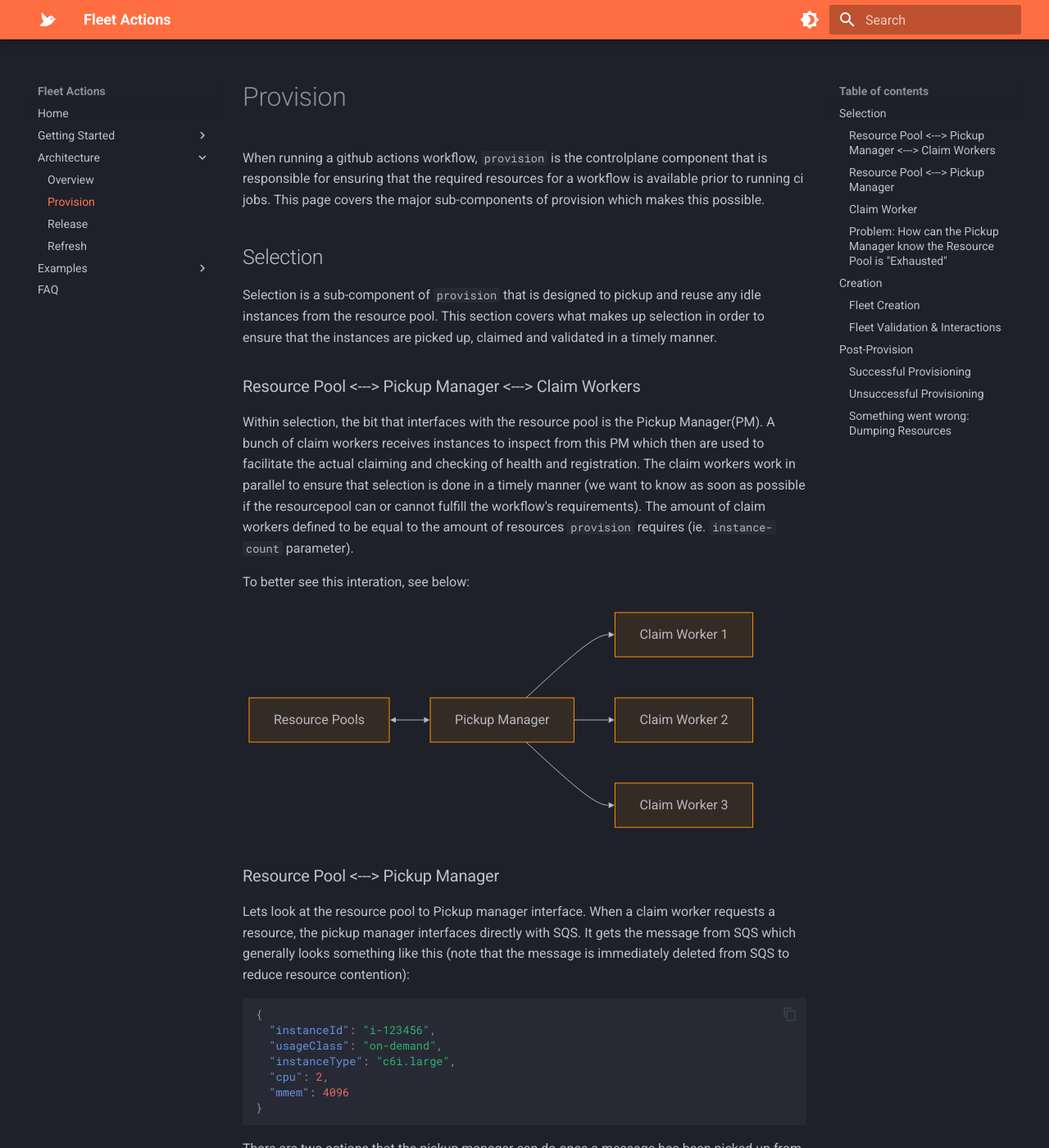
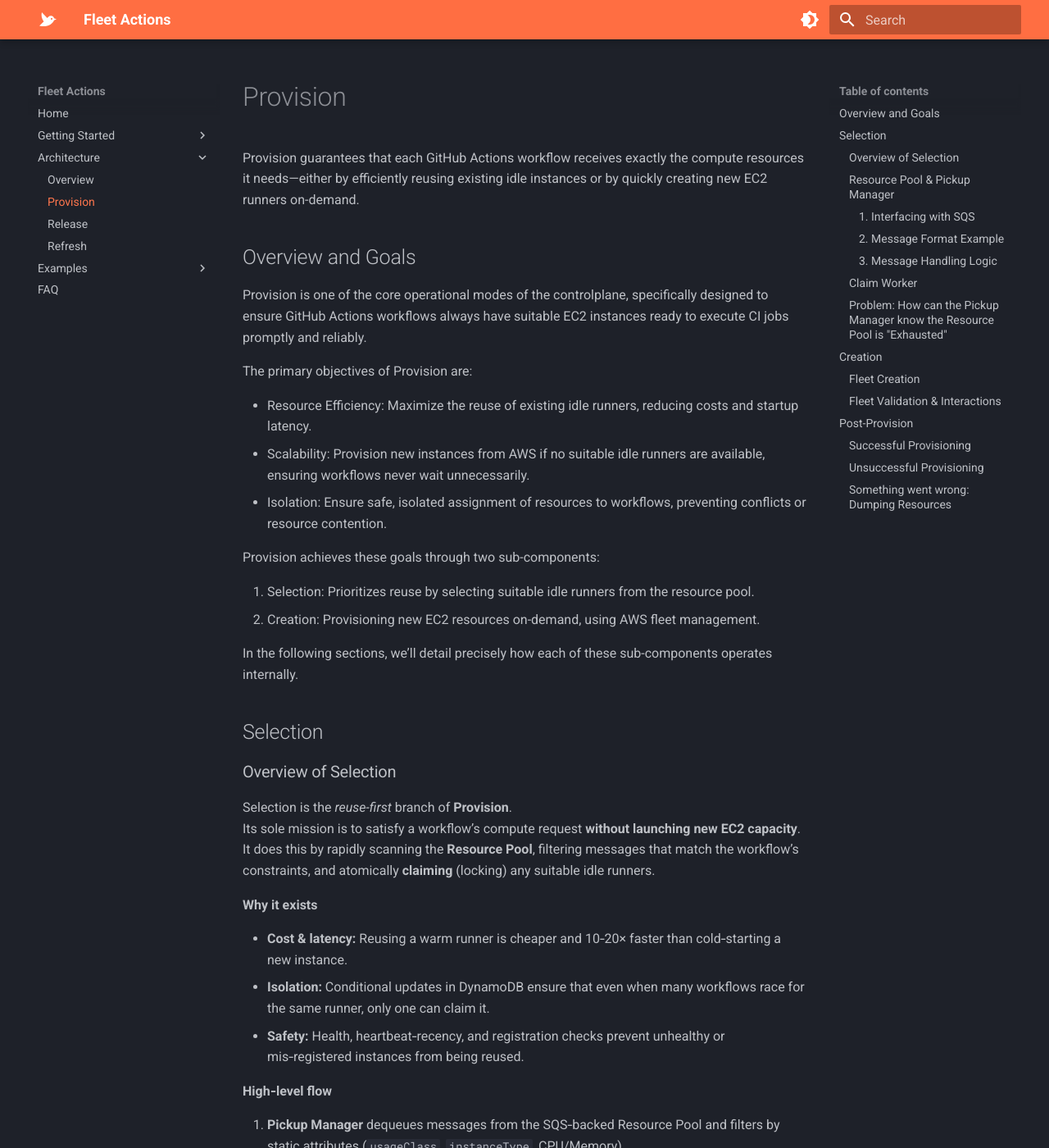
Before and after one commit to fleet-actions/ec2-runner-pool-manager, an MkDocs documentation site: the page built from docs/architecture/provision.md, in a window 1280 px wide and 1400 px high. Shown: the whole window at 82% size. Built offline with MkDocs 1.6.1 and Material for MkDocs 9.7.7, drawn with Linux system fonts in a browser that asks for light colours; some of the changed text lies outside the part shown.

Commit message:
docs(provision): document the Selection sub-component

````diff
--- a/docs/architecture/provision.md
+++ b/docs/architecture/provision.md
@@ -1,52 +1,111 @@
 # Provision
 
-When running a github actions workflow, `provision` is the controlplane component that is responsible for ensuring that the required resources for a workflow is available prior to running ci jobs. This page covers the major sub-components of provision which makes this possible.
+Provision guarantees that each GitHub Actions workflow receives exactly the compute resources it needs—either by efficiently reusing existing idle instances or by quickly creating new EC2 runners on-demand.
+
+## Overview and Goals
+
+Provision is one of the core operational modes of the controlplane, specifically designed to ensure GitHub Actions workflows always have suitable EC2 instances ready to execute CI jobs promptly and reliably.
+
+The primary objectives of Provision are:
+
+- Resource Efficiency: Maximize the reuse of existing idle runners, reducing costs and startup latency.
+- Scalability: Provision new instances from AWS if no suitable idle runners are available, ensuring workflows never wait unnecessarily.
+- Isolation: Ensure safe, isolated assignment of resources to workflows, preventing conflicts or resource contention.
+
+Provision achieves these goals through two sub-components:
+
+ 1. Selection: Prioritizes reuse by selecting suitable idle runners from the resource pool.
+ 2. Creation: Provisioning new EC2 resources on-demand, using AWS fleet management.
+
+In the following sections, we’ll detail precisely how each of these sub-components operates internally.
 
 ## Selection
 
-Selection is a sub-component of `provision` that is designed to pickup and reuse any idle instances from the resource pool. This section covers what makes up selection in order to ensure that the instances are picked up, claimed and validated in a timely manner.
+### Overview of Selection
 
-### Resource Pool <---> Pickup Manager <---> Claim Workers
+Selection is the *reuse-first* branch of **Provision**.
+Its sole mission is to satisfy a workflow’s compute request **without launching new EC2 capacity**.
+It does this by rapidly scanning the **Resource Pool**, filtering messages that match the workflow’s constraints, and atomically **claiming** (locking) any suitable idle runners.
 
-Within selection, the bit that interfaces with the resource pool is the Pickup Manager(PM). A bunch of claim workers receives instances to inspect from this PM which then are used to facilitate the actual claiming and checking of health and registration. The claim workers work in parallel to ensure that selection is done in a timely manner (we want to know as soon as possible if the resourcepool can or cannot fulfill the workflow's requirements). The amount of claim workers defined to be equal to the amount of resources `provision` requires (ie. `instance-count` parameter).
+**Why it exists**
 
-To better see this interation, see below:
+- **Cost & latency:** Reusing a warm runner is cheaper and 10‑20× faster than cold‑starting a new instance.
+- **Isolation:** Conditional updates in DynamoDB ensure that even when many workflows race for the same runner, only one can claim it.
+- **Safety:** Health, heartbeat‑recency, and registration checks prevent unhealthy or mis‑registered instances from being reused.
 
-```mermaid
-flowchart LR
-    RP["Resource Pools"] <--> PM[Pickup Manager]
-    PM --> CW1[Claim Worker 1]
-    PM --> CW2[Claim Worker 2]
-    PM --> CW3[Claim Worker 3]
-```
+**High‑level flow**
 
-### Resource Pool <---> Pickup Manager
+1. **Pickup Manager** dequeues messages from the SQS‑backed Resource Pool and filters by static attributes (`usageClass`, `instanceType`, CPU/Memory).
+2. Valid messages are handed to **Claim Workers** (spawned in parallel, one per requested runner).
+3. Each Claim Worker performs an atomic *idle->claimed* transition in DynamoDB.
+   - On success: runs final health + registration checks and hands the instance to *Post-Provision*.
+   - On failure: instance is released/requeued and the worker asks the Pickup Manager for another candidate.
+4. If all workers report **pool exhausted**, control passes to the **Creation** sub‑component to launch fresh instances.
 
-Lets look at the resource pool to Pickup manager interface. When a claim worker requests a resource, the pickup manager interfaces directly with SQS. It gets the message from SQS which generally looks something like this (note that the message is immediately deleted from SQS to reduce resource contention):
+With that context, let’s dive into the concrete interfaces used by the Pickup Manager and Claim Workers.
+
+### Resource Pool & Pickup Manager
+
+The Resource Pool (RP) is implemented as a family of SQS queues—one queue per runner class.
+Each idle runner is represented by exactly one JSON message in the queue.
+The Pickup Manager (PM) is an in-process singleton inside the control-plane that does three jobs:
+
+ 1. Dequeue a candidate message from the RP.
+ 2. Filter the message against the requesting workflow’s compute requirements.
+ 3. Dispatch the message to a Claim Worker (or re-queue it if unsuitable).
+
+#### 1. Interfacing with SQS
+
+| Step | SQS Call  | Purpose  | Notes   |
+|------|-----------|----------|---------|
+| 1    | `ReceiveMessage` | Pull one message off the RP queue. | A short poll keeps latency low. |
+| 2    | *Immediate* DeleteMessage  | Remove the message from the queue to minimise contention with other PMs. | The message lives only in memory until we decide to re-queue.|
+| 3    | Filter in-memory      | Check static attributes (usageClass, instanceType, CPU, memory, resourceClass, etc.) against the workflow’s provision inputs.| No network round-trips during filtering.|
+| 4a   | Pass-On -> Claim Worker| If the message matches, hand it to the requesting Claim Worker for final health & registration checks.| Claim Worker now owns this instance.    |
+| 4b   | Re-queue -> SendMessage| If the message doesn’t match, push it straight back onto the RP queue.  | Uses the original body; a short `DelaySeconds` (e.g., 1 s) prevents the PM from hot-looping the same bad message. |
+
+#### 2. Message Format Example
+
+This is the representation of an idle instance within the SQS-backed RP
 
 ```json
 {
-  "instanceId": "i-123456",
+  "instanceId": "i-12345678",
   "usageClass": "on-demand",
   "instanceType": "c6i.large",
   "cpu": 2,
-  "mmem": 4096
+  "mem": 4096,
+  "resourceClass": "medium",
+  "threshold": "2025-05-31T12:20:00Z"
 }
 ```
 
-There are two actions that the pickup manager can do once a message has been picked up from the pools - Requeue the message or Pass on to Claim Workers. Lets look at each in detail:
+| Field  | Type   | Purpose        |
+|----------------|--------|----------------------------------------------------------------|
+| `instanceId`   | string | EC2 ID, primary key for subsequent DynamoDB look-ups  |
+| `usageClass`   | enum   | `spot` \| `on-demand` — must match workflow request    |
+| `instanceType` | string | Concrete EC2 type; pattern-matched by `allowed-instance-types` |
+| `cpu` / `mem`  | int    | Sizing hints for workflows that specify minimum resources      |
+| `resourceClass`| string | Coarse label (small / medium / large) for quick filtering      |
+| `threshold`    | ISO8601| When the RP entry itself expires; prevents zombie messages     |
 
-- Requeue to Pool: Given the message above. Imagine that your provision configuration is something like this:
+#### 3. Message Handling Logic
 
-    ```yaml
-    with:
-      mode: provision
-      allowed-instance-types: "m* r*" # <--- not c*
-    ```
+Pass-On (happy path)
 
-    What we can see is that the instance is not valid for the workflow due to the mismatch in instance types. As such, the message is simply requeued or put back to the resource pool for others to inspect. Keep in mind that this is the same for when we define other attributes like the usage-class and the resource-class.
+1. Message matches all workflow constraints.
+2. PM hands it to the waiting Claim Worker.
+3. Claim Worker performs atomic idle → claimed transition in DynamoDB.
+4. On success, the instance proceeds to health/registration checks.
 
-- Passed to Claim Worker: Say that the message fits the constraints of the provision, then the pickup manager simply passes the message to the requesting claim worker!
+Re-queue (filter miss)
+
+1. Message fails any constraint check (e.g., wrong usageClass, CPU too small).
+2. PM immediately SendMessages the exact payload back to SQS with a short DelaySeconds.
+3. Other workflows (with different constraints) can now claim the instance.
+
+!!! note "Pool Exhaustion"
+    If the PM sees the same instanceId reappear N times (default 5) during a single Provision attempt, it considers the queue “exhausted” for this workflow and returns null to the caller—triggering the Creation sub-component.
 
 ### Claim Worker
 
````
Also changed, not shown: 2 other files.
